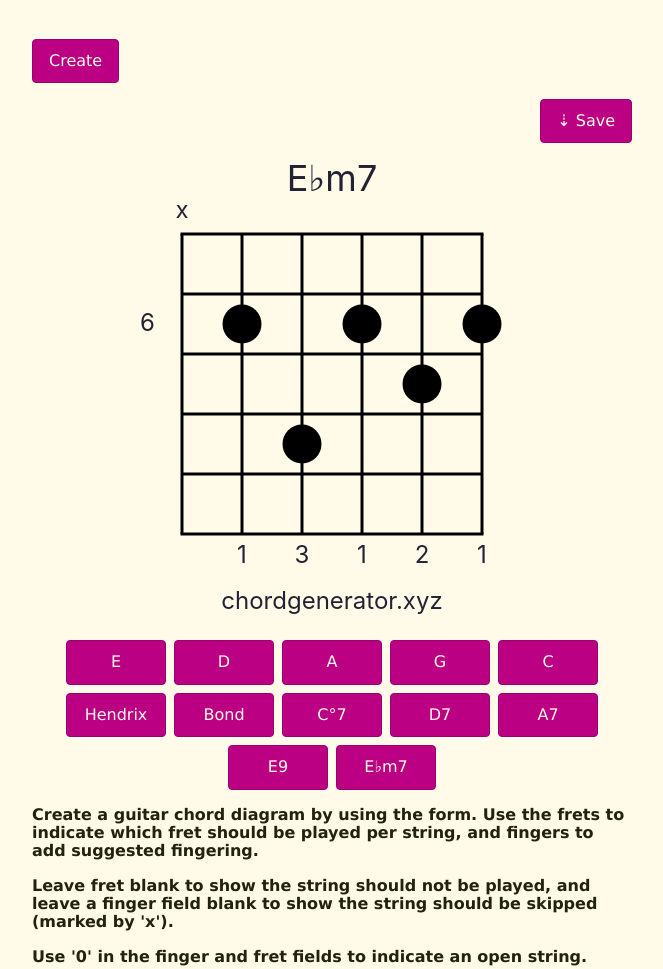
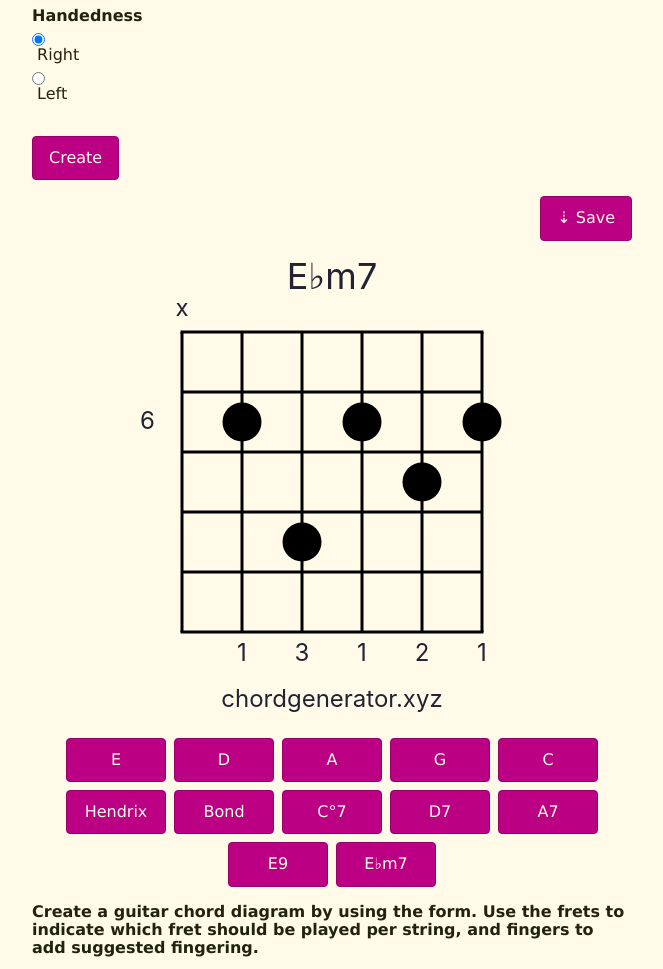
Before and after one commit to whostolemyhat/chord-gen-web, a website built with Parcel: page frontend/index.html in a window 1280 px wide. Shown: the part 1028-1997 px from the top of the page, without its empty margins (308-971 px from the left). Built offline with nearby package versions, Linux system fonts and the light colour scheme; no server answers; files whose address does not match are found by name.

Commit message:
Add left hand support

```diff
--- a/Cargo.toml
+++ b/Cargo.toml
@@ -1,13 +1,13 @@
 [package]
 name = "chord-web"
-version = "0.1.0"
+version = "1.0.0"
 edition = "2021"
 
 # See more keys and their definitions at https://doc.rust-lang.org/cargo/reference/manifest.html
 
 [dependencies]
 # chord-gen = { path = "../chord-gen" }
-chord-gen = { git = "https://github.com/whostolemyhat/chord-gen", tag = "v2.0.4" }
+chord-gen = { git = "https://github.com/whostolemyhat/chord-gen", tag = "v2.2.0" }
 actix-web = "4.2.1"
 env_logger = "0.10.0"
 log = "0.4.16"
--- a/frontend/css/main.css
+++ b/frontend/css/main.css
@@ -365,6 +365,24 @@ h1 {
   margin: 1rem 0;
 }
 
+.form__row p {
+  margin-bottom: 0;
+}
+
+.label__hand {
+  display: block;
+  margin-bottom: 1.5rem;
+}
+
+.hand {
+  font-weight: normal;
+}
+
+.hand__title {
+  font-weight: bold;
+  display: block;
+}
+
 @media (max-width: 500px) {
   .form__wrapper .label {
     width: 30%;
--- a/frontend/index.html
+++ b/frontend/index.html
@@ -229,6 +229,21 @@
           <p class="form__caption">Add number 0-4 or <code>x</code> to skip.</p>
         </fieldset>
 
+        <div class="form__row label__hand">
+          <span class="hand__title">Handedness</span>
+          <label for="right">
+            <input type="radio" name="hand" id="right" value="right" checked />
+            <span class="hand">&nbsp;Right</span>
+          </label>
+
+          <label for="left">
+            <input type="radio" name="hand" id="left" value="left" /><span
+              class="hand"
+              >&nbsp;Left</span
+            >
+          </label>
+        </div>
+
         <button type="submit" class="button">Create</button>
       </form>
 
--- a/frontend/js/main.js
+++ b/frontend/js/main.js
@@ -23,6 +23,7 @@ function handleSubmit(e) {
   transformed.append("frets", frets);
   transformed.append("fingers", fingers);
   transformed.append("title", data.get("title") || "");
+  transformed.append("hand", data.get("hand") || "right");
 
   const headers = new Headers();
   headers.append("Content-Type", "application/x-www-form-urlencoded");
@@ -99,6 +100,8 @@ function applyPreset(preset) {
   document.querySelector("#fingers-b").value = preset.fingers[4];
   document.querySelector("#fingers-high-e").value = preset.fingers[5];
 
+  document.querySelector("[name='hand']").checked = preset.hand;
+
   showChordImage(preset.image);
 }
 
@@ -119,72 +122,84 @@ const presets = [
     frets: ["0", "2", "2", "1", "0", "0"],
     fingers: ["0", "2", "3", "1", "0", "0"],
     image: "18436534002643003894",
+    hand: "right",
   },
   {
     title: "D",
     frets: ["x", "x", "0", "2", "3", "2"],
     fingers: ["x", "x", "0", "2", "3", "1"],
     image: "4095730029079104823",
+    hand: "right",
   },
   {
     title: "A",
     frets: ["x", "0", "2", "2", "2", "0"],
     fingers: ["x", "0", "2", "1", "3", "0"],
     image: "6374786531096975228",
+    hand: "right",
   },
   {
     title: "G",
     frets: ["3", "2", "0", "0", "0", "3"],
     fingers: ["2", "1", "0", "0", "0", "3"],
     image: "8535511527932517360",
+    hand: "right",
   },
   {
     title: "C",
     frets: ["x", "3", "2", "0", "1", "0"],
     fingers: ["x", "3", "2", "0", "1", "0"],
     image: "452844100226506193",
+    hand: "right",
   },
   {
     title: "Hendrix",
     frets: ["x", "7", "6", "7", "8", "x"],
     fingers: ["x", "2", "1", "3", "4", "x"],
     image: "13217194300744275703",
+    hand: "right",
   },
   {
     title: "Bond",
     frets: ["0", "10", "9", "8", "7", "x"],
     fingers: ["0", "4", "3", "2", "1", "x"],
     image: "12540277254987366366",
+    hand: "right",
   },
   {
     title: "C°7",
     frets: ["x", "3", "4", "2", "3", "x"],
     fingers: ["x", "2", "3", "1", "4", "x"],
     image: "15615698213659243213",
+    hand: "right",
   },
   {
     title: "D7",
     frets: ["10", "12", "10", "11", "10", "10"],
     fingers: ["1", "3", "1", "2", "1", "1"],
     image: "13518970828834701382",
+    hand: "right",
   },
   {
     title: "A7",
     frets: ["x", "x", "9", "11", "10", "x"],
     fingers: ["x", "x", "1", "3", "2", "x"],
     image: "3854455750811480831",
+    hand: "right",
   },
   {
     title: "E9",
     frets: ["x", "7", "6", "7", "7", "7"],
     fingers: ["x", "2", "1", "3", "3", "3"],
     image: "13724104169966017016",
+    hand: "right",
   },
   {
     title: "E♭m7",
     frets: ["x", "6", "8", "6", "7", "6"],
     fingers: ["x", "1", "3", "1", "2", "1"],
     image: "3373453791652677623",
+    hand: "right",
   },
 ];
 
```
Also changed, not shown: static/output/10083194593582405925.svg (added), static/output/15121798563297740358.svg (added), static/output/4850164283215086972.svg (added), static/output/5698515120374566304.svg (added), static/output/7875199826639591245.svg (added), 2 other files.
